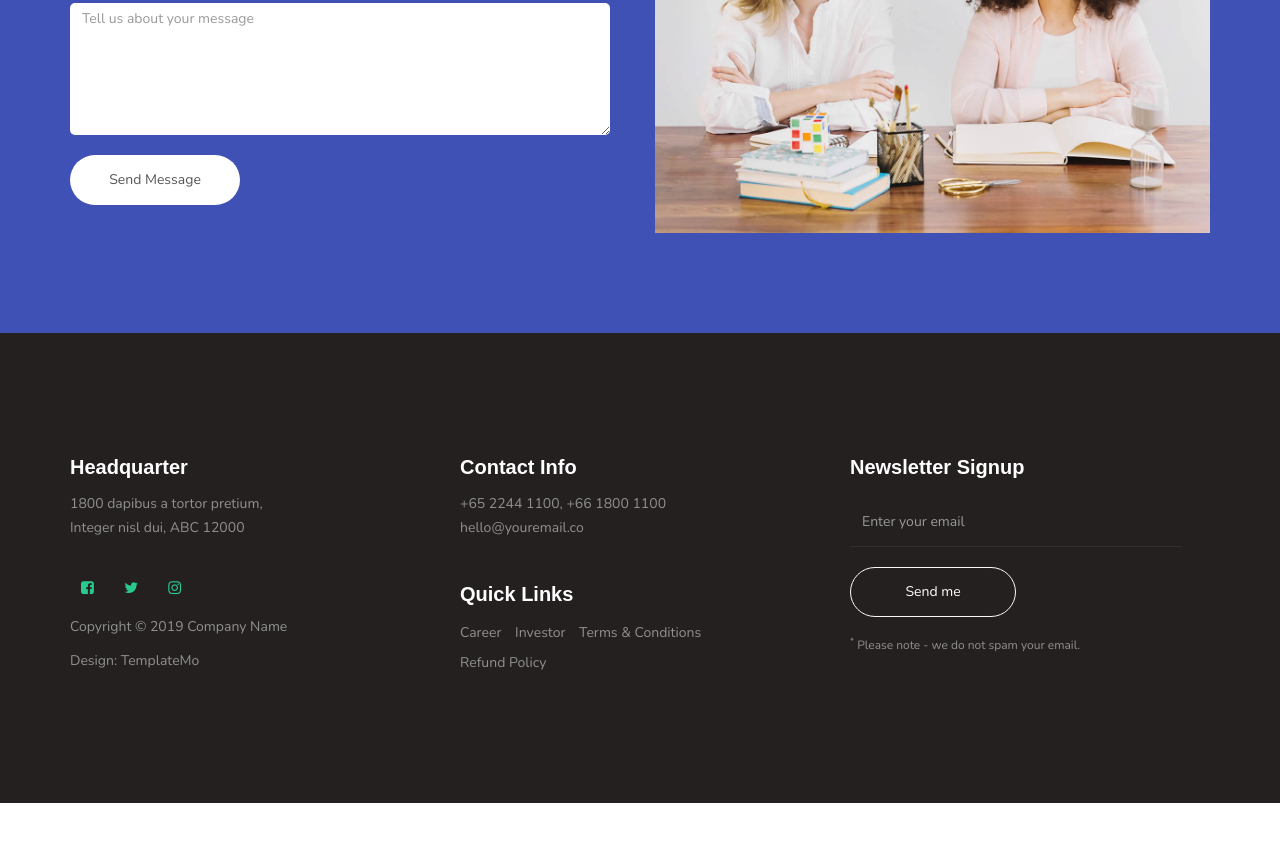
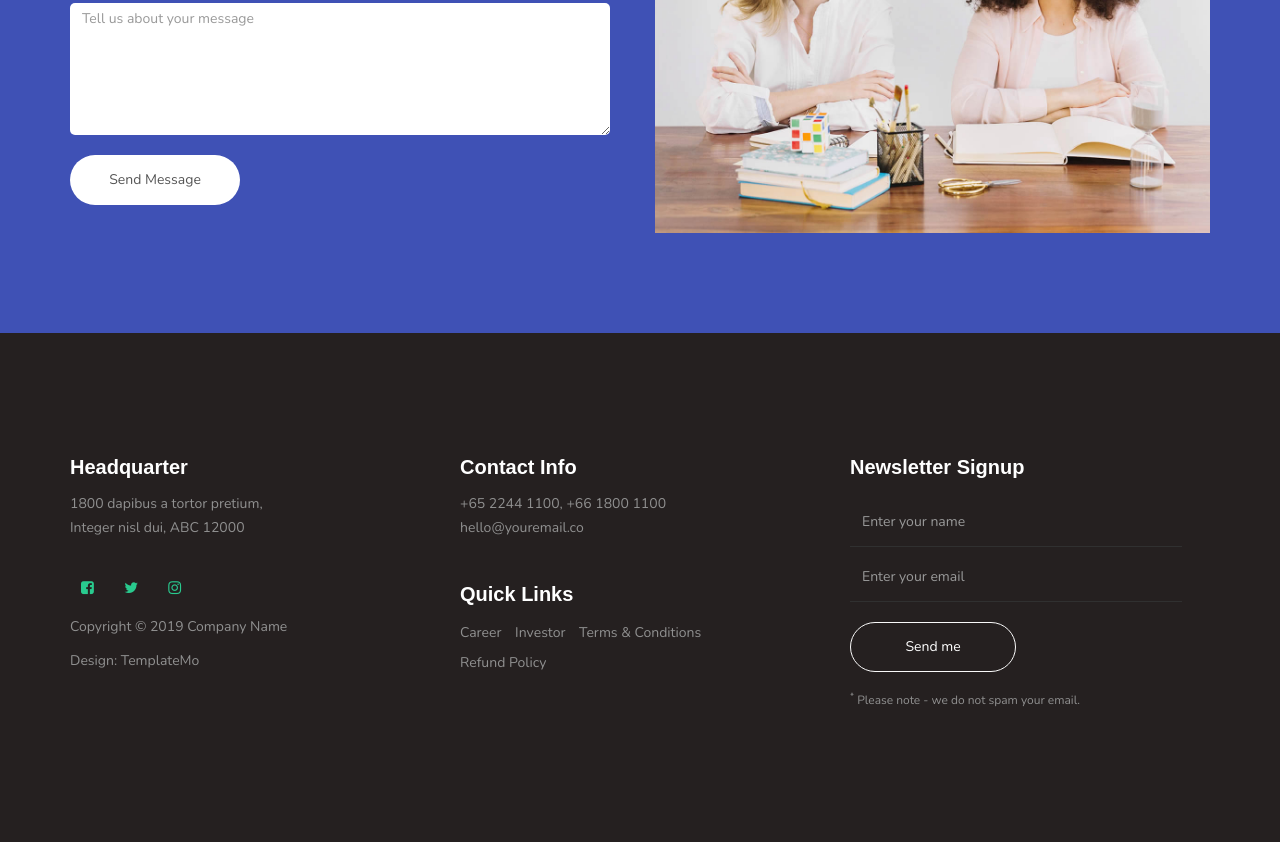
Before and after one commit to Pdrocks/hacktober_template001, a plain HTML site: page index.html in a window 1280 px wide. Shown: the part 4540-5382 px from the top of the page. Before the commit the page ends 5343 px from the top, so only its background shows below. Drawn offline with nearby package versions, Linux system fonts and the light colour scheme; a web font is replaced by a local one.

Commit message:
Added New field in Newsletter signup

```diff
--- a/index.html
+++ b/index.html
@@ -683,7 +683,9 @@ https://templatemo.com/tm-516-known
                               <div>
                                    <div class="form-group">
                                         <form action="#" method="get" name="form" >
+                                             <input type="name" class="form-control" placeholder="Enter your name" name="name1" id="name1" required="">
                                              <input type="email" class="form-control" placeholder="Enter your email" name="email" id="email" required="">
+
                                              <input type="submit" class="form-control" name="submit" id="form-submit" value="Send me">
                                         </form>
                                         <span><sup>*</sup> Please note - we do not spam your email.</span>
```
